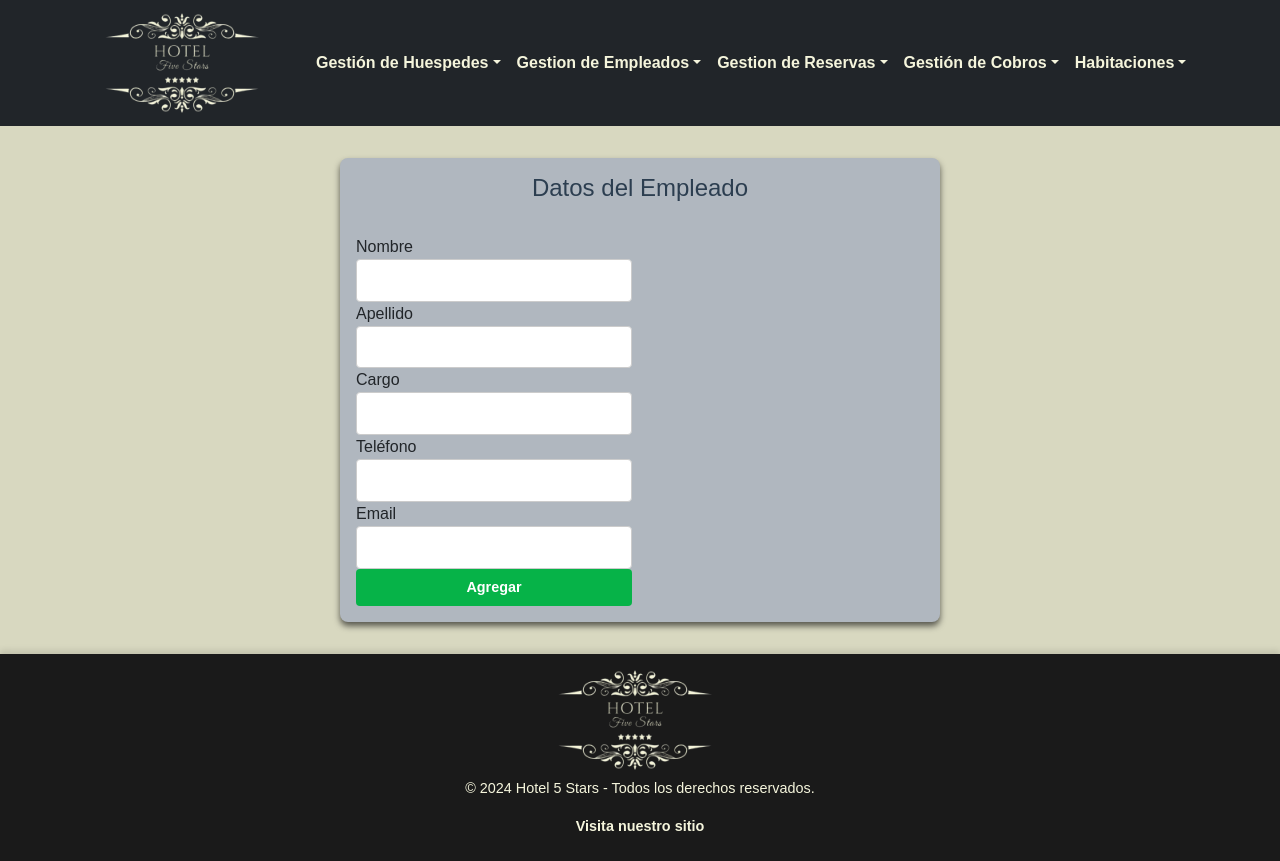
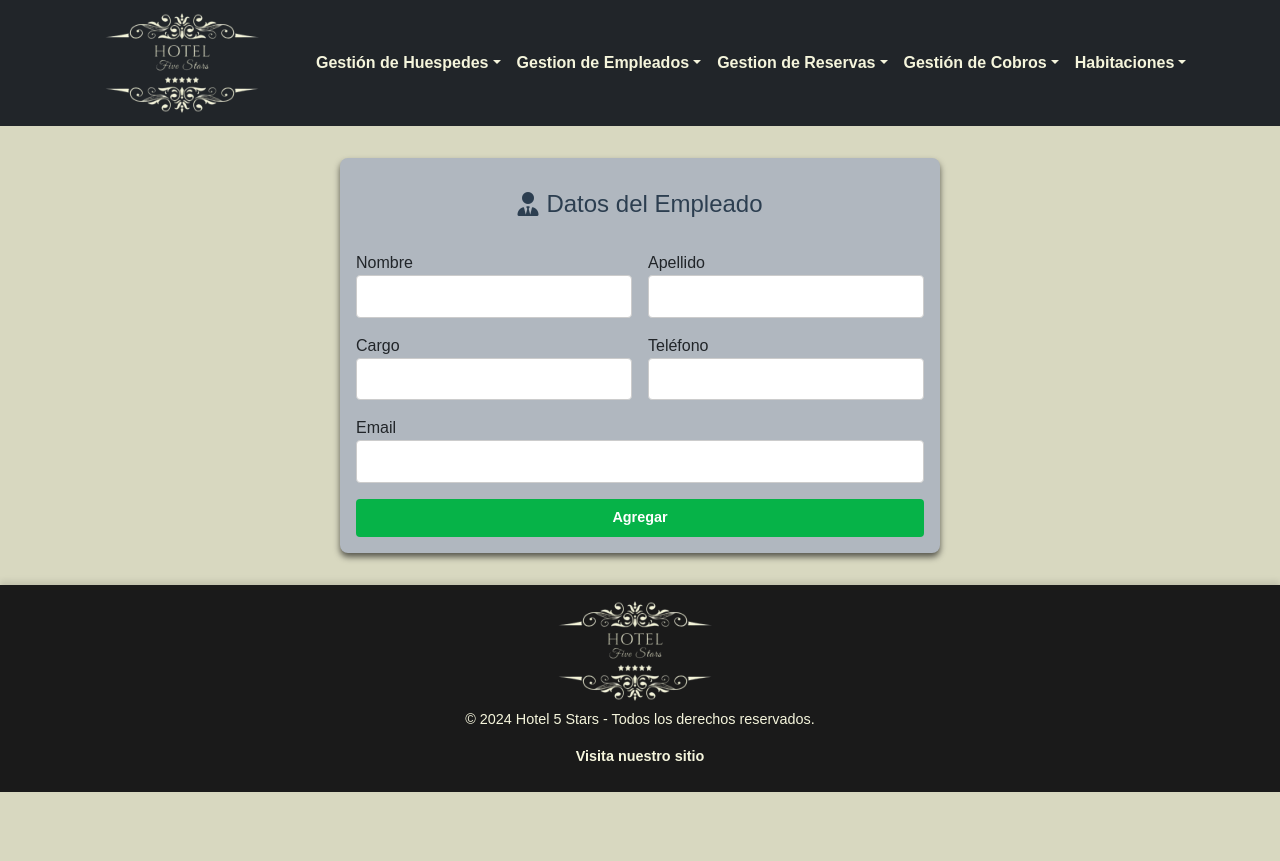
Before and after one commit to Psiquee/Sistema-Hotel, a React (Create React App) app in the folder frontend/: page /add-employee in a window 1280 px wide. After the commit the page ends 800 px from the top, so only its background shows below. Built offline with nearby package versions, Linux system fonts and the light colour scheme.

Commit message:
Estilos de empleados completo

```diff
--- a/frontend/src/components/empleados/EmpleadosForm.jsx
+++ b/frontend/src/components/empleados/EmpleadosForm.jsx
@@ -76,9 +76,12 @@ const EmpleadosForm = () => {
 
 
       return (
-        <div id="form-employees">
-            <h2>Datos del Empleado</h2>
-            <form onSubmit={handleSubmit}>
+        <div>
+
+            <form  id='form-employees' onSubmit={handleSubmit}>
+            <h2 id="form-title">
+                    <i className="fas fa-user-tie me-2"></i> Datos del Empleado
+                </h2>
                 <div>
                     <label>Nombre</label>
                     <input
```
